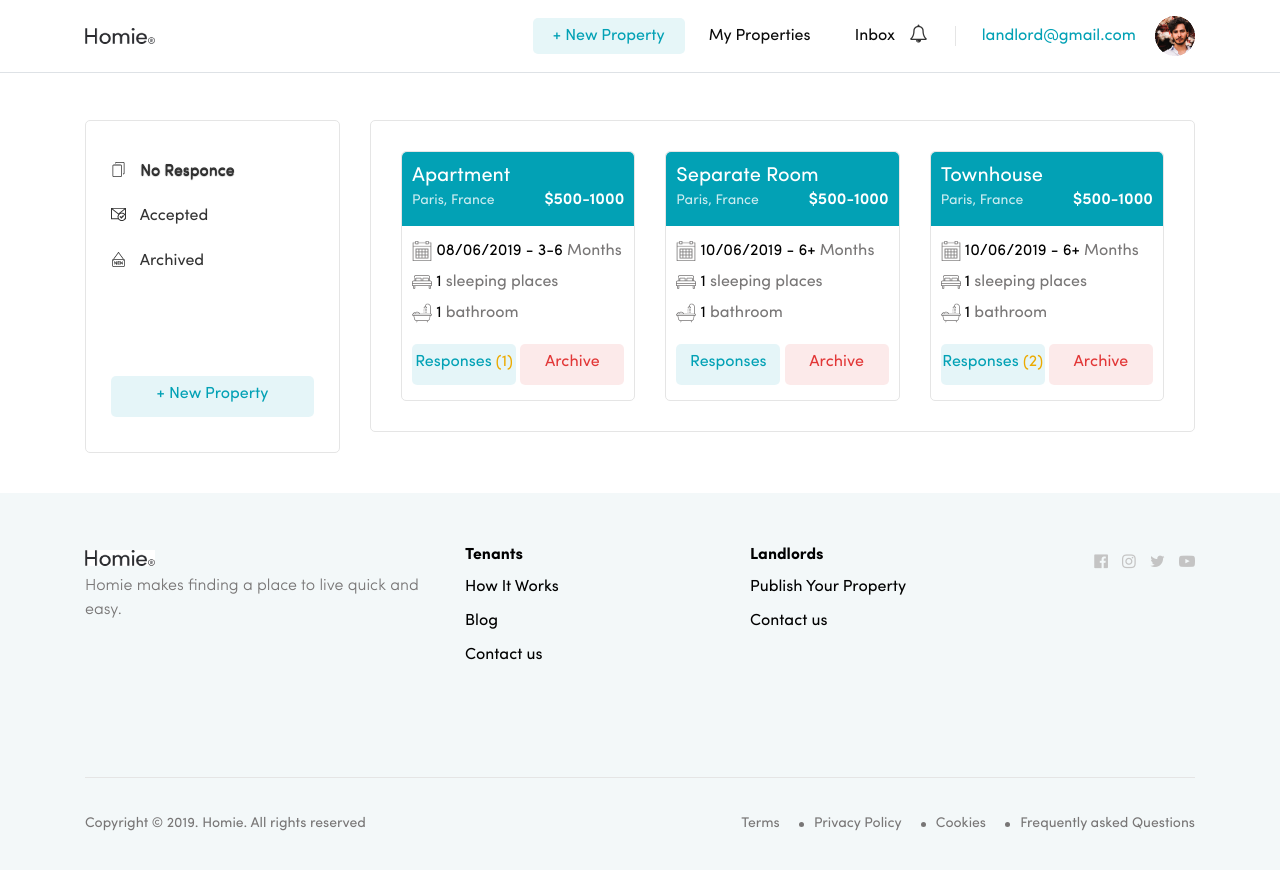
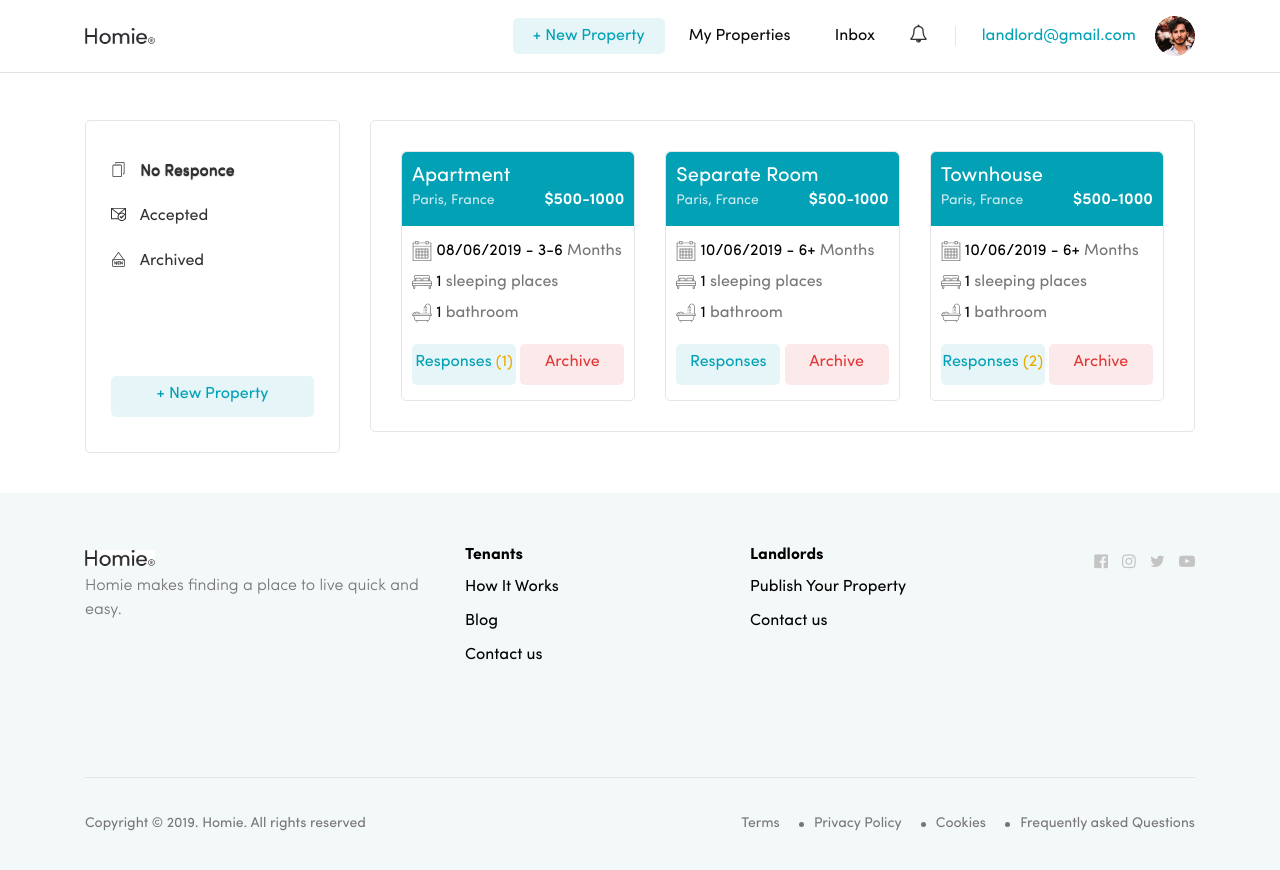
Before and after one commit to sandeep872/Homie-, a plain HTML site: page my-requests.html in a window 1280 px wide. Drawn offline with nearby package versions, Linux system fonts and the light colour scheme.

Commit message:
Update style.css

```diff
--- a/css/style.css
+++ b/css/style.css
@@ -514,7 +514,7 @@ footer .term-menu li a{ color:#787676; }
 .landloard-profile-head .navbar li a{ padding:10px 20px; }
 .landloard-profile-head .navbar li a:hover, .landloard-profile-head .navbar li.active a{ background:#e6f6f8; border-radius:5px; color:#02a1b5;}
 .landloard-profile-head .navbar li a:after{ display:none; }
-.landloard-profile-head .navbar{ position:relative; right:-100px; }
+.landloard-profile-head .navbar{ position:relative; right:-80px; }
 .l-sidebar {
     padding: 20px 25px 35px;
     border: 1px solid #e5e5e5;
```
